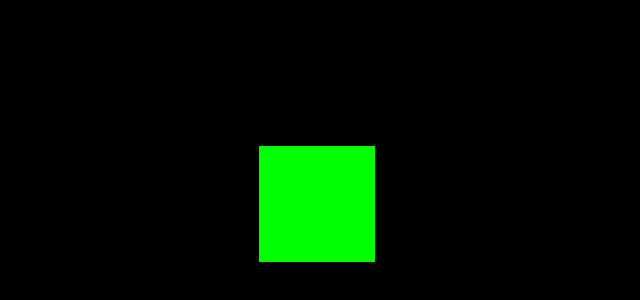
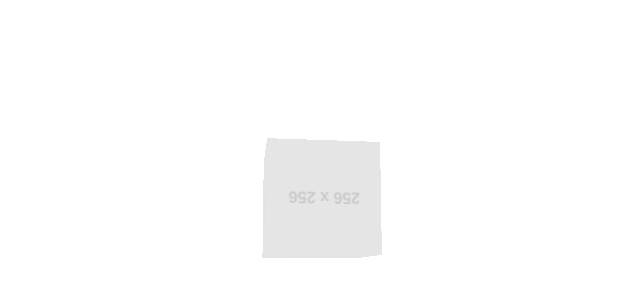
Before and after one commit to twilighthasan/TicTac, a plain HTML site: page index.html in a window 1280 px wide. Shown: the part 196-496 px from the top of the page, without its empty margins (323-963 px from the left). Drawn offline with nearby package versions, Linux system fonts and the light colour scheme.

Commit message:
Update index.html

```diff
--- a/index.html
+++ b/index.html
@@ -2,7 +2,7 @@
 <html lang="en">
 <head>
     <meta charset="UTF-8">
-    <title>3D Cube Following Mouse</title>
+    <title>Interactive 3D Cube</title>
     <script src="https://cdn.jsdelivr.net/npm/three@0.126.1/build/three.min.js"></script>
     <style>
         body { margin: 0; }
@@ -14,25 +14,27 @@
     <script>
         const scene = new THREE.Scene();
         const camera = new THREE.PerspectiveCamera(75, window.innerWidth / window.innerHeight, 0.1, 1000);
-        const renderer = new THREE.WebGLRenderer();
+        const renderer = new THREE.WebGLRenderer({ alpha: true });
         renderer.setSize(window.innerWidth, window.innerHeight);
         document.getElementById('threejs-container').appendChild(renderer.domElement);
 
+        // Создание текстуры с текстом "Бро"
+        const loader = new THREE.TextureLoader();
+        const texture = loader.load('https://via.placeholder.com/256x256.png?text=Бро'); // Замените URL на реальный путь к изображению с текстом "Бро"
         const geometry = new THREE.BoxGeometry();
-        const material = new THREE.MeshBasicMaterial({ color: 0x00ff00 });
+        const material = new THREE.MeshBasicMaterial({ map: texture, transparent: true, opacity: 0.5 });
         const cube = new THREE.Mesh(geometry, material);
         scene.add(cube);
 
         camera.position.z = 5;
 
         let mouseX = 0, mouseY = 0;
-        let targetX = 0, targetY = 0;
-        let isMouseOver = true;
+        let isMouseOver = false;
 
         function onMouseMove(event) {
-            mouseX = (event.clientX / window.innerWidth) * 2 - 1;
-            mouseY = -(event.clientY / window.innerHeight) * 2 + 1;
-
+            const rect = renderer.domElement.getBoundingClientRect();
+            mouseX = ((event.clientX - rect.left) / rect.width) * 2 - 1;
+            mouseY = -((event.clientY - rect.top) / rect.height) * 2 + 1;
             isMouseOver = true;
         }
 
@@ -43,16 +45,15 @@
         function animate() {
             requestAnimationFrame(animate);
 
+            // Вращение куба
+            cube.rotation.x += 0.01;
+            cube.rotation.y += 0.01;
+
             if (isMouseOver) {
-                targetX = mouseX * 5;
-                targetY = mouseY * 5;
-            } else {
-                targetX += (Math.random() - 0.5) * 0.5;
-                targetY += (Math.random() - 0.5) * 0.5;
+                // Приближение куба к курсору
+                camera.position.x += (mouseX * 5 - camera.position.x) * 0.1;
+                camera.position.y += (mouseY * 5 - camera.position.y) * 0.1;
             }
-
-            cube.position.x += (targetX - cube.position.x) * 0.1;
-            cube.position.y += (targetY - cube.position.y) * 0.1;
 
             renderer.render(scene, camera);
         }
```
